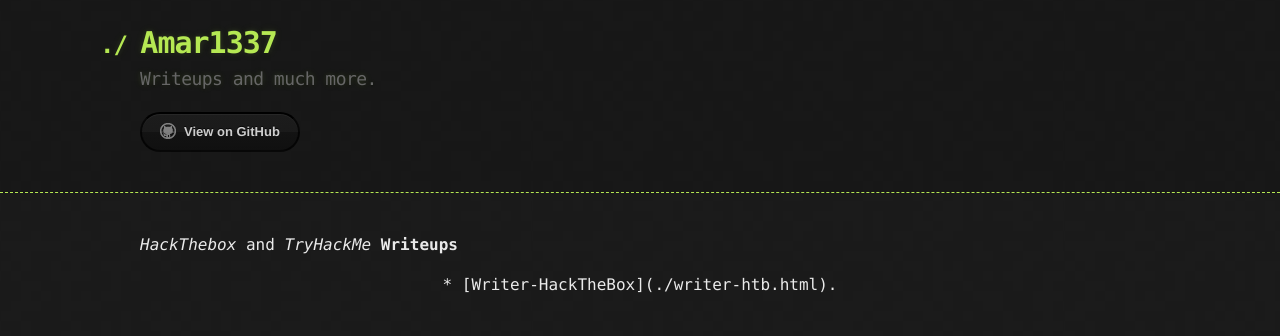
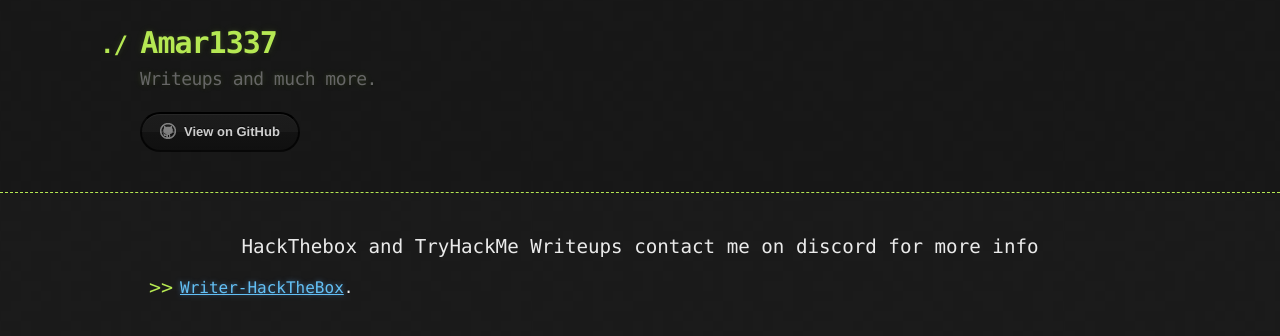
Before and after one commit to Amar-1337/amar-1337.github.io, a Jekyll site: the page built from index.md, in a window 1280 px wide. Shown: the top 336 px of the page. Built offline with Jekyll 4.4.1, drawn with Linux system fonts in a browser that asks for light colours.

Commit message:
first commit

```diff
--- a/index.md
+++ b/index.md
@@ -2,7 +2,7 @@
 layout: default
 ---
 
-_HackThebox_ and _TryHackMe_  **Writeups**
+<center><big> HackThebox and TryHackMe  Writeups contact me on discord for more info </big></center>
 
 
-<center> * [Writer-HackTheBox](./writer-htb.html). </center>
+* [Writer-HackTheBox](./writer-htb.html).
```
